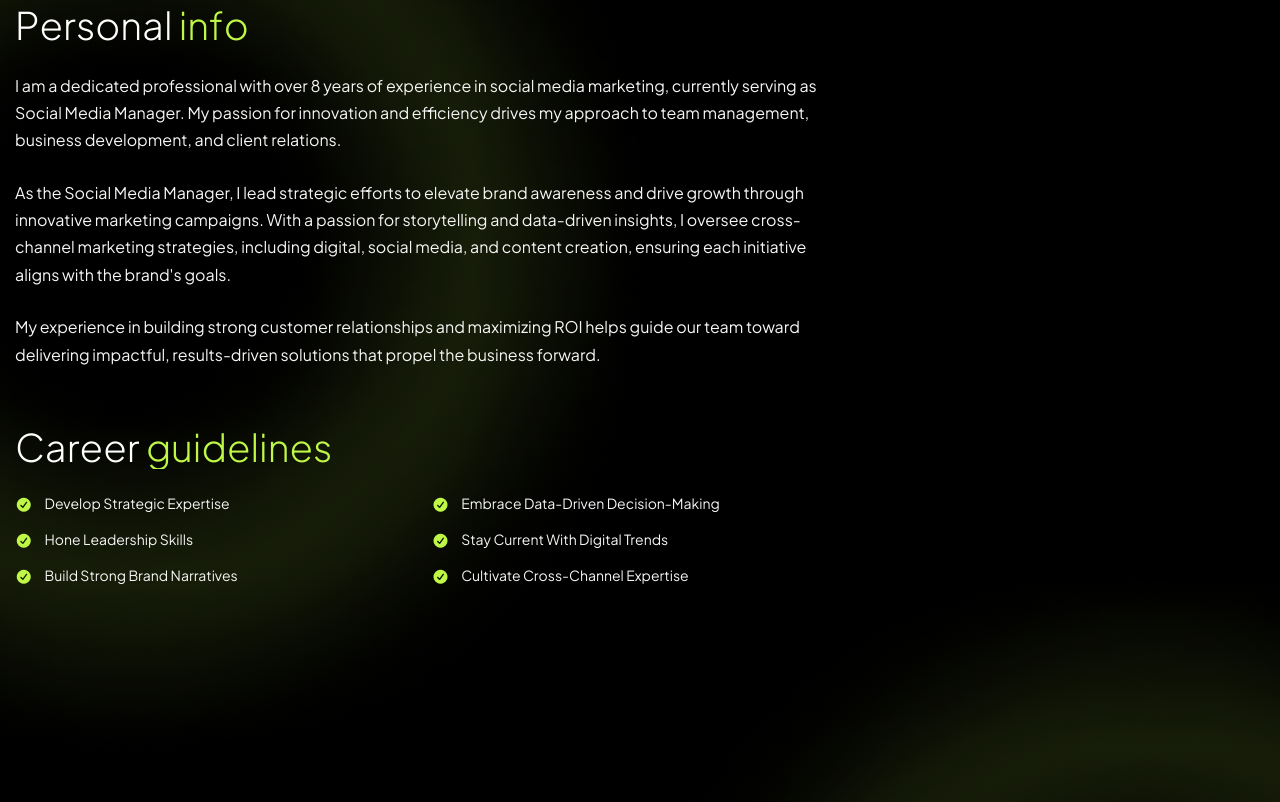
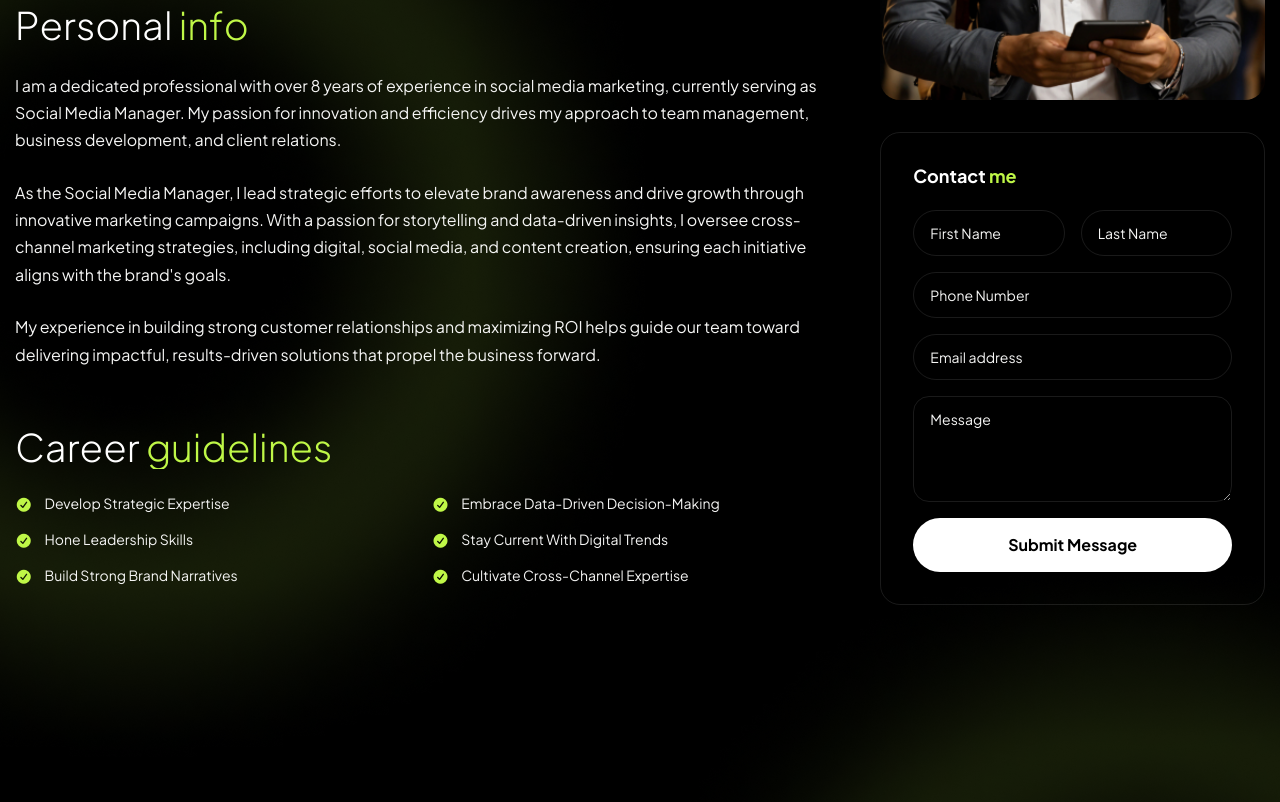
Before and after one commit to Jisap/vite-truesocial2, a React (Vite) app: page /team/cameron-williamson in a window 1280 px wide. Shown: the part 1140-1942 px from the top of the page. Built offline with nearby package versions, Linux system fonts and the light colour scheme.

Commit message:
feat: add MemberContactForm component and integrate into TeamSingle page

```diff
--- a/src/components/sections/team/MemberContactForm.jsx
+++ b/src/components/sections/team/MemberContactForm.jsx
@@ -1,9 +1,87 @@
-import React from 'react'
+import { useState } from "react"
+import Button from "../../ui/Button"
+
+const initialState = { fname: "", lname: "", phone: "", email: "", message: "" }
 
 const MemberContactForm = () => {
-    return (
-        <div>MemberContactForm</div>
-    )
+
+  const [values, setValues] = useState(initialState);
+  const [status, setStatus] = useState(null);
+
+  const handleChange = (e) => {
+    setValues((v) => ({
+      ...v,
+      [e.target.name]: e.target.value
+    }))
+  }
+
+  const handleSubmit = async (e) => {
+    e.preventDefault();
+    if (!values.fname || !values.lname || !values.phone || !values.email) {
+      setStatus("error")
+      return
+    }
+    setStatus("success");
+    setValues(initialState);
+  }
+
+  return (
+    <>
+      <form onSubmit={handleSubmit} onValidation className="flex flex-col gap-4">
+        <div className="grid grid-cols-2 gap-4">
+          <input
+            type="text"
+            name="fname"
+            value={values.fname}
+            onChange={handleChange}
+            placeholder="First Name"
+            required
+            className="w-full rounded-full border border-divider bg-transparent px-4 py-3 text-sm text-primary placeholder:text-body focus:border-accent focus:outline-none"
+          />
+          <input
+            type="text"
+            name="lname"
+            value={values.lname}
+            onChange={handleChange}
+            placeholder="Last Name"
+            required
+            className="w-full rounded-full border border-divider bg-transparent px-4 py-3 text-sm text-primary placeholder:text-body focus:border-accent focus:outline-none"
+          />
+        </div>
+        <input
+          name="phone"
+          value={values.phone}
+          onChange={handleChange}
+          placeholder="Phone Number"
+          required
+          className="w-full rounded-full border border-divider bg-transparent px-4 py-3 text-sm text-primary placeholder:text-body focus:border-accent focus:outline-none"
+        />
+        <input
+          type="email"
+          name="email"
+          value={values.email}
+          onChange={handleChange}
+          placeholder="Email address"
+          required
+          className="w-full rounded-full border border-divider bg-transparent px-4 py-3 text-sm text-primary placeholder:text-body focus:border-accent focus:outline-none"
+        />
+        <textarea
+          name="message"
+          rows={4}
+          value={values.message}
+          onChange={handleChange}
+          placeholder="Message"
+          required
+          className="w-full rounded-2xl border border-divider bg-transparent px-4 py-3 text-sm text-primary placeholder:text-body focus:border-accent focus:outline-none"
+        />
+        <Button type="submit" variant="highlighted" >
+          Submit message
+        </Button>
+        {status === "success" && <p className="mb-0 text-sm font-bold text-accent">Message Sent Successfully</p>}
+        {status === "error" && <p className="mb-0 text-sm font-bold text-error">Message Failed to Send</p>}
+      </form>
+    </>
+  )
 }
 
 export default MemberContactForm
--- a/src/pages/TeamSingle.jsx
+++ b/src/pages/TeamSingle.jsx
@@ -29,6 +29,7 @@ const TeamSingle = () => {
 
       <section className='py-20 lg:py-[100px]'>
         <div className='container-custom grid gap-12 lg:grid-cols-12'>
+          {/* Columna Izquierda */}
           <div className='order-2 lg:order-1 lg:col-span-8'>
             {/* info header */}
             <Reveal className='mb-10 flex flex-wrap items-center justify-between gap-6 border-b border-divider pb-10'>
@@ -122,6 +123,23 @@ const TeamSingle = () => {
               </Reveal>
             </div>
           </div>
+
+          {/* Columna Derecha */}
+          <div className='order-1 lg:order-2 lg:col-span-4'>
+            <RevealImage
+              src={member.image}
+              alt={member.name}
+              className='img-shine mb-8 aspect-[4/5] w-full rounded-[20px]'
+            />
+
+            <Reveal delay={0.25} className='rounded-[20px] border border-divider p-8'>
+              <h3 className='mb-6 text-lg font-bold text-primary'>
+                Contact <span className='text-accent'>me</span>
+              </h3>
+
+              <MemberContactForm />
+            </Reveal>
+          </div>
         </div>
       </section>
     </>
```
